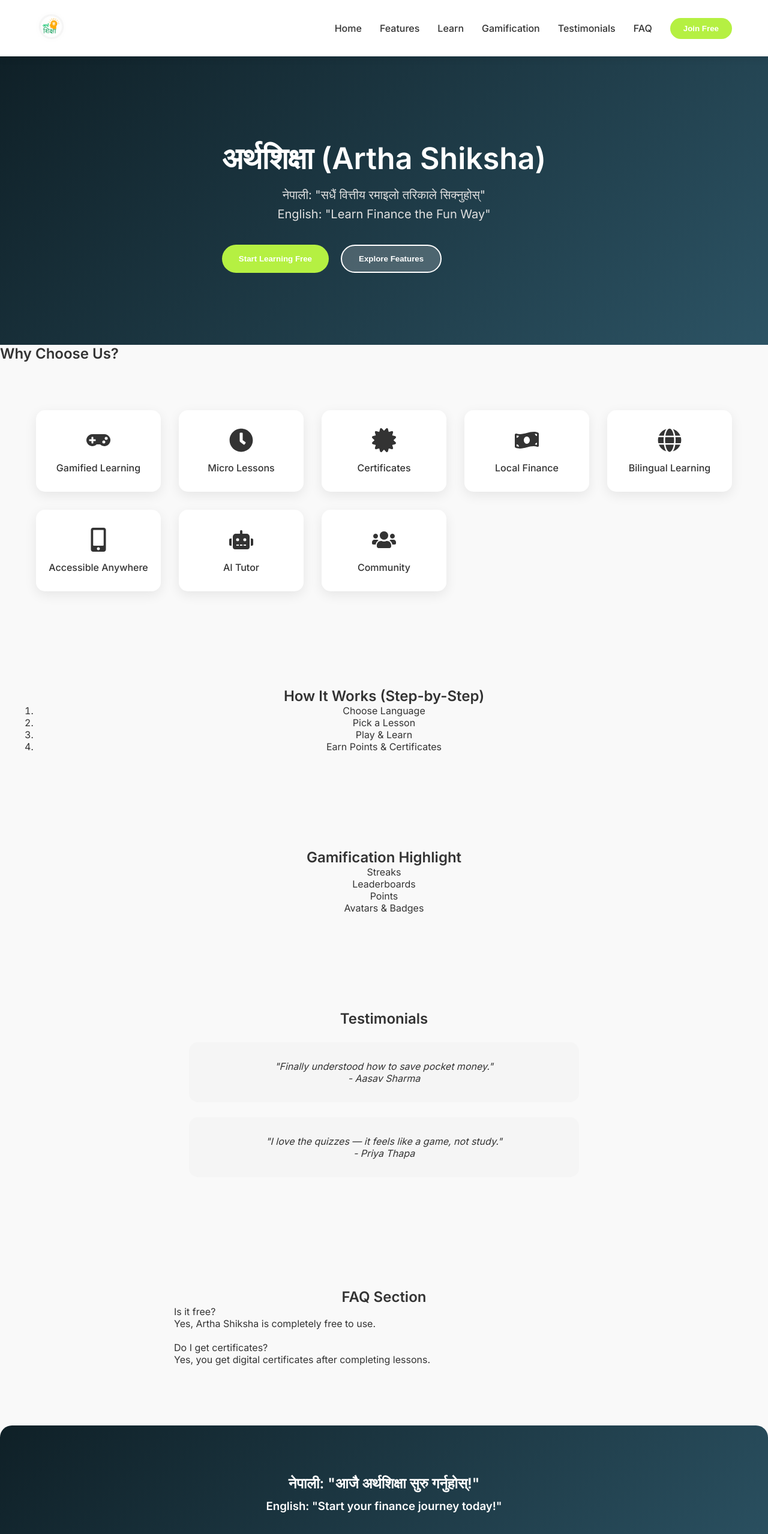
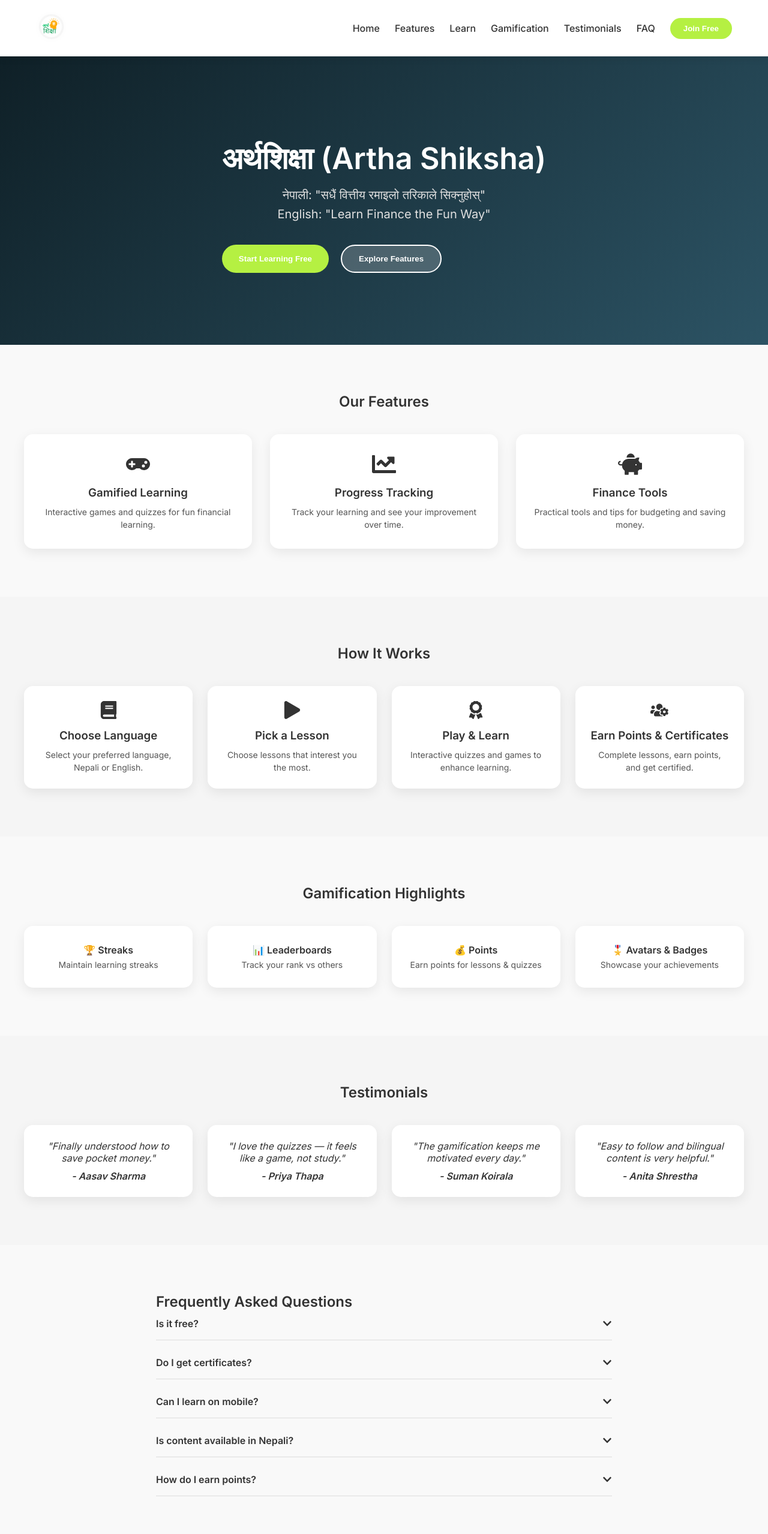
Before and after one commit to anjaliofficial/ArthaSiksha-, a React (Vite) app in the folder frontend/: page /landingpage in a window 1280 px wide. Shown: the top 2558 px of the page at 60% size. Built offline with nearby package versions, Linux system fonts and the light colour scheme.

Commit message:
Landing page fixed

```diff
--- a/frontend/src/public/LandingPage.css
+++ b/frontend/src/public/LandingPage.css
@@ -1,254 +1,92 @@
 /* General */
-body, html {
-  margin: 0;
-  padding: 0;
-  font-family: 'Inter', sans-serif;
-  background-color: #f9f9f9;
-}
+body, html { margin: 0; padding: 0; font-family: 'Inter', sans-serif; background-color: #f9f9f9; scroll-behavior: smooth; }
 
 /* Navbar */
-.navbar {
-  display: flex;
-  justify-content: space-between;
-  align-items: center;
-  padding: 20px 60px;
-  position: sticky;
-  top: 0;
-  z-index: 1000;
-  background: rgba(255, 255, 255, 0.95);
-  box-shadow: 0 4px 12px rgba(0,0,0,0.08);
-  transition: all 0.3s ease;
-}
+.navbar { display: flex; justify-content: space-between; align-items: center; padding: 20px 60px; position: sticky; top: 0; z-index: 1000; background: rgba(255, 255, 255, 0.95); box-shadow: 0 4px 12px rgba(0,0,0,0.08); transition: all 0.3s ease; }
+.logo-img { height: 50px; object-fit: contain; }
+.nav-links { list-style: none; display: flex; gap: 25px; align-items: center; }
+.nav-links li { cursor: pointer; color: #333; font-weight: 500; transition: color 0.3s, transform 0.3s; }
+.nav-links li:hover { color: #9acc38; transform: scale(1.05); }
+.join-btn { background-color: #B5F042; color: #fff; border: none; padding: 10px 22px; border-radius: 25px; cursor: pointer; font-weight: 600; transition: background 0.3s, transform 0.3s; }
+.join-btn:hover { background-color: #9acc38; transform: scale(1.05); }
 
-.logo-img {
-  height: 50px;
-  object-fit: contain;
-}
+/* Hero */
+.hero { display: flex; flex-direction: column; justify-content: center; align-items: center; padding: 140px 20px 120px 20px; text-align: center; background: linear-gradient(135deg, #0f2027, #2c5364); color: #fff; animation: fadeIn 1s ease-in; }
+.hero-text h1 { font-size: 50px; margin-bottom: 15px; font-weight: 700; line-height: 1.2; }
+.hero-text p { font-size: 20px; margin-bottom: 35px; max-width: 650px; line-height: 1.6; color: #e0e0e0; }
+.hero-buttons { display: flex; gap: 20px; flex-wrap: wrap; }
+.hero-buttons .primary-btn { background-color: #B5F042; color: #fff; padding: 14px 28px; border-radius: 30px; font-weight: 600; border: none; cursor: pointer; transition: transform 0.3s; }
+.hero-buttons .primary-btn:hover { background-color: #9acc38; transform: scale(1.05); }
+.hero-buttons .secondary-btn { background-color: rgba(255,255,255,0.2); color: #fff; border: 2px solid #fff; padding: 14px 28px; border-radius: 30px; font-weight: 600; transition: transform 0.3s; }
+.hero-buttons .secondary-btn:hover { background-color: rgba(255,255,255,0.3); transform: scale(1.05); }
 
-.nav-links {
-  list-style: none;
-  display: flex;
-  gap: 30px;
-  align-items: center;
-}
+/* Features */
+.features { padding: 80px 40px; text-align: center; }
+.features-grid { display: grid; grid-template-columns: repeat(auto-fit, minmax(220px, 1fr)); gap: 30px; margin-top: 40px; }
+.feature-card { background-color: #fff; padding: 30px 20px; border-radius: 15px; box-shadow: 0 6px 20px rgba(0,0,0,0.08); transition: transform 0.4s, box-shadow 0.4s; opacity: 0; transform: translateY(30px); animation: slideUp 0.6s forwards; }
+.feature-card:hover { transform: translateY(-8px); box-shadow: 0 12px 24px rgba(0,0,0,0.15); }
+.feature-card h3 { margin-top: 12px; margin-bottom: 10px; }
+.feature-card p { color: #555; font-size: 14px; line-height: 1.5; }
 
-.nav-links li {
-  cursor: pointer;
-  color: #333;
-  font-weight: 500;
-  position: relative;
-  transition: color 0.3s;
-}
+/* How It Works */
+.how-it-works { padding: 80px 40px; text-align: center; background-color: #f5f5f5; }
+.how-cards { display: grid; grid-template-columns: repeat(auto-fit, minmax(220px, 1fr)); gap: 25px; margin-top: 40px; }
+.how-card { background: #fff; padding: 25px; border-radius: 15px; box-shadow: 0 6px 20px rgba(0,0,0,0.08); text-align: center; transition: transform 0.3s, box-shadow 0.3s; opacity: 0; transform: translateY(30px); animation: slideUp 0.6s forwards; }
+.how-card:hover { transform: translateY(-6px); box-shadow: 0 12px 24px rgba(0,0,0,0.15); }
+.how-card h3 { margin-top: 12px; margin-bottom: 10px; }
+.how-card p { color: #555; font-size: 14px; line-height: 1.5; }
 
-.nav-links li:hover {
-  color: #B5F042;
-}
+/* Gamification */
+.gamification { padding: 80px 40px; text-align: center; }
+.gamification-grid { display: grid; grid-template-columns: repeat(auto-fit, minmax(200px, 1fr)); gap: 25px; margin-top: 40px; }
+.gam-card { background: #fff; padding: 30px; border-radius: 15px; box-shadow: 0 6px 20px rgba(0,0,0,0.08); text-align: center; font-weight: 600; transition: transform 0.3s; opacity: 0; transform: translateY(30px); animation: slideUp 0.6s forwards; }
+.gam-card span { display: block; font-weight: 400; font-size: 14px; margin-top: 6px; color: #555; }
+.gam-card:hover { transform: translateY(-6px); }
 
-.nav-links li::after {
-  content: "";
-  position: absolute;
-  width: 0;
-  height: 2px;
-  background-color: #B5F042;
-  bottom: -6px;
-  left: 0;
-  transition: width 0.3s;
-}
+/* Testimonials */
+.testimonials { padding: 80px 40px; text-align: center; background-color: #f5f5f5; }
+.testimonial-grid { display: grid; grid-template-columns: repeat(auto-fit, minmax(240px, 1fr)); gap: 25px; margin-top: 40px; }
+.testimonial-card { background-color: #fff; padding: 25px; border-radius: 15px; font-style: italic; box-shadow: 0 6px 20px rgba(0,0,0,0.08); transition: transform 0.3s, box-shadow 0.3s; opacity: 0; transform: translateY(30px); animation: slideUp 0.6s forwards; }
+.testimonial-card span { display: block; margin-top: 10px; font-weight: 600; color: #333; }
+.testimonial-card:hover { transform: translateY(-5px); box-shadow: 0 12px 24px rgba(0,0,0,0.15); }
 
-.nav-links li:hover::after {
-  width: 100%;
-}
+/* FAQ */
+.faq { padding: 80px 20px; max-width: 800px; margin: auto; }
+.faq-item { margin-bottom: 15px; border-bottom: 1px solid #ddd; cursor: pointer; padding: 12px 0; transition: background 0.3s; }
+.faq-item:hover { background-color: rgba(181, 240, 66, 0.1); }
+.faq-question { display: flex; justify-content: space-between; align-items: center; font-weight: 600; font-size: 16px; }
+.faq-answer { max-height: 0; overflow: hidden; transition: max-height 0.5s ease, padding 0.3s ease; padding: 0; margin-top: 5px; color: #555; }
+.faq-item.open .faq-answer { max-height: 500px; padding: 10px 0; }
 
-.join-btn {
-  background-color: #B5F042; /* green theme */
-  color: #fff;
-  border: none;
-  padding: 10px 22px;
-  border-radius: 25px;
-  cursor: pointer;
-  font-weight: 600;
-  transition: all 0.3s;
-}
+/* CTA */
+.cta { background: linear-gradient(135deg, #0f2027, #2c5364); color: #fff; border-radius: 20px; padding: 70px 30px; text-align: center; }
+.cta h2, .cta h3 { margin: 12px 0; }
+.cta button { margin-top: 25px; padding: 16px 40px; border-radius: 30px; background-color: #B5F042; color: #fff; border: none; cursor: pointer; font-weight: 600; transition: transform 0.3s; }
+.cta button:hover { background-color: #9acc38; transform: scale(1.05); }
 
-.join-btn:hover {
-  background-color: #9acc38;
-  color: #fff;
-}
+/* Footer Dark Theme */
+footer { padding: 60px 20px; background-color: #1f2937; text-align: center; font-size: 14px; color: #d1d5db; }
+.footer-content { display: flex; flex-wrap: wrap; justify-content: space-around; gap: 30px; }
+.footer-section { flex: 1 1 200px; }
+.footer-section h4 { margin-bottom: 10px; color: #f9fafb; }
+.footer-section p, .footer-section li { margin-bottom: 6px; color: #d1d5db; list-style: none; }
+.footer-section input { padding: 8px 12px; border-radius: 20px; border: 1px solid #4b5563; width: 70%; margin-bottom: 8px; background-color: #111827; color: #f9fafb; }
+.footer-section input::placeholder { color: #9ca3af; }
+.footer-section button { padding: 8px 20px; border-radius: 20px; border: none; background-color: #B5F042; color: #1f2937; cursor: pointer; font-weight: 600; }
+.footer-section button:hover { background-color: #9acc38; }
+.footer-bottom { margin-top: 30px; font-size: 13px; color: #9ca3af; }
 
-/* Hero Section */
-.hero {
-  display: flex;
-  flex-direction: column;
-  justify-content: center;
-  align-items: center;
-  padding: 140px 20px 120px 20px;
-  text-align: center;
-  background: linear-gradient(135deg, #0f2027, #2c5364);
-  color: #fff;
-}
-
-.hero-text h1 {
-  font-size: 50px;
-  margin-bottom: 15px;
-  font-weight: 700;
-  line-height: 1.2;
-}
-
-.hero-text p {
-  font-size: 20px;
-  margin-bottom: 35px;
-  max-width: 650px;
-  line-height: 1.6;
-  color: #e0e0e0;
-}
-
-.hero-buttons {
-  display: flex;
-  gap: 20px;
-  flex-wrap: wrap;
-}
-
-.hero-buttons .primary-btn {
-  background-color: #B5F042; /* green */
-  color: #fff;
-  padding: 14px 28px;
-  border-radius: 30px;
-  font-weight: 600;
-  border: none;
-  transition: all 0.3s ease;
-}
-
-.hero-buttons .primary-btn:hover {
-  background-color: #9acc38;
-}
-
-.hero-buttons .secondary-btn {
-  background-color: rgba(255,255,255,0.2);
-  color: #fff;
-  border: 2px solid #fff;
-  padding: 14px 28px;
-  border-radius: 30px;
-  font-weight: 600;
-  transition: all 0.3s ease;
-}
-
-.hero-buttons .secondary-btn:hover {
-  background-color: rgba(255,255,255,0.3);
-}
-
-/* Features Grid */
-.features-grid {
-  display: grid;
-  grid-template-columns: repeat(auto-fit, minmax(200px, 1fr));
-  gap: 30px;
-  padding: 80px 60px;
-}
-
-.feature-card {
-  background-color: #fff;
-  padding: 30px 20px;
-  text-align: center;
-  border-radius: 15px;
-  box-shadow: 0 6px 20px rgba(0,0,0,0.08);
-  transition: all 0.3s;
-}
-
-.feature-card:hover {
-  transform: translateY(-8px);
-  box-shadow: 0 12px 24px rgba(0,0,0,0.15);
-}
-
-.feature-card p {
-  margin-top: 12px;
-  font-weight: 500;
-  font-size: 16px;
-}
-
-/* Sections */
-.how-it-works, .gamification, .testimonials, .faq, .cta {
-  padding: 80px 60px;
-  text-align: center;
-}
-
-.testimonial-card {
-  background-color: #f5f5f5;
-  margin: 25px auto;
-  padding: 30px;
-  border-radius: 15px;
-  max-width: 650px;
-  font-style: italic;
-  transition: transform 0.3s, box-shadow 0.3s;
-}
-
-.testimonial-card:hover {
-  transform: translateY(-5px);
-  box-shadow: 0 8px 20px rgba(0,0,0,0.1);
-}
-
-.faq-item {
-  margin-bottom: 20px;
-  text-align: left;
-  max-width: 700px;
-  margin-left: auto;
-  margin-right: auto;
-  font-size: 16px;
-}
-
-/* Call to Action */
-.cta {
-  background: linear-gradient(135deg, #0f2027, #2c5364);
-  color: #fff;
-  border-radius: 20px;
-  padding: 70px 30px;
-}
-
-.cta h2, .cta h3 {
-  margin: 12px 0;
-}
-
-.cta button {
-  margin-top: 25px;
-  padding: 16px 40px;
-  border-radius: 30px;
-  background-color: #B5F042; /* green */
-  color: #fff;
-  border: none;
-  cursor: pointer;
-  font-weight: 600;
-  transition: all 0.3s;
-}
-
-.cta button:hover {
-  background-color: #9acc38;
-  color: #fff;
-}
-
-/* Footer */
-footer {
-  padding: 35px 20px;
-  text-align: center;
-  background-color: #f2f2f2;
-  margin-top: 30px;
-  font-size: 14px;
-  color: #555;
-}
+/* Animations */
+@keyframes fadeIn { from { opacity: 0; } to { opacity: 1; } }
+@keyframes slideUp { from { opacity: 0; transform: translateY(30px); } to { opacity: 1; transform: translateY(0); } }
 
 /* Responsive */
 @media screen and (max-width: 768px) {
-  .features-grid {
-    padding: 60px 20px;
-  }
-  .hero-text h1 {
-    font-size: 38px;
-  }
-  .hero-text p {
-    font-size: 16px;
-  }
-  .hero-buttons {
-    flex-direction: column;
-    gap: 12px;
-  }
-  .navbar {
-    padding: 15px 20px;
-  }
+  .features-grid, .how-cards, .gamification-grid, .testimonial-grid { grid-template-columns: 1fr; padding: 0 10px; }
+  .hero-text h1 { font-size: 38px; }
+  .hero-text p { font-size: 16px; }
+  .hero-buttons { flex-direction: column; gap: 12px; }
+  .navbar { flex-wrap: wrap; padding: 15px 20px; }
+  .footer-content { flex-direction: column; align-items: center; }
+  .footer-section input { width: 100%; }
 }
--- a/frontend/src/public/LandingPage.jsx
+++ b/frontend/src/public/LandingPage.jsx
@@ -1,6 +1,5 @@
-import React from "react";
-import logoWhite from "../assets/logoWhite.png"; // Add your logo image
-
+import React, { useState, useRef, useEffect } from "react";
+import logoWhite from "../assets/logoWhite.png";
 import "./LandingPage.css";
 
 import {
@@ -12,142 +11,291 @@ import {
   FaMobileAlt,
   FaRobot,
   FaUsers,
+  FaChevronDown,
+  FaChevronUp,
+  FaBook,
+  FaPlay,
+  FaAward,
+  FaUsersCog,
+  FaChartLine,
+  FaPiggyBank,
 } from "react-icons/fa";
 
+const faqData = [
+  {
+    question: "Is it free?",
+    answer: "Yes, Artha Shiksha is completely free to use.",
+  },
+  {
+    question: "Do I get certificates?",
+    answer: "Yes, you get digital certificates after completing lessons.",
+  },
+  {
+    question: "Can I learn on mobile?",
+    answer: "Absolutely! Works on desktop, tablet, and mobile.",
+  },
+  {
+    question: "Is content available in Nepali?",
+    answer: "Yes, all lessons are bilingual in Nepali and English.",
+  },
+  {
+    question: "How do I earn points?",
+    answer:
+      "Points are earned by completing lessons, quizzes, and maintaining streaks.",
+  },
+];
+
+const testimonials = [
+  {
+    text: "Finally understood how to save pocket money.",
+    author: "Aasav Sharma",
+  },
+  {
+    text: "I love the quizzes — it feels like a game, not study.",
+    author: "Priya Thapa",
+  },
+  {
+    text: "The gamification keeps me motivated every day.",
+    author: "Suman Koirala",
+  },
+  {
+    text: "Easy to follow and bilingual content is very helpful.",
+    author: "Anita Shrestha",
+  },
+];
+
 const LandingPage = () => {
+  const [openIndex, setOpenIndex] = useState(null);
+
+  // References to scroll to sections
+  const heroRef = useRef(null);
+  const featuresRef = useRef(null);
+  const learnRef = useRef(null);
+  const gamificationRef = useRef(null);
+  const testimonialsRef = useRef(null);
+  const faqRef = useRef(null);
+  const ctaRef = useRef(null);
+
+  const scrollToSection = (ref) => {
+    ref.current.scrollIntoView({ behavior: "smooth" });
+  };
+
+  const toggleFAQ = (index) => {
+    setOpenIndex(openIndex === index ? null : index);
+  };
+
+  useEffect(() => {
+    const observer = new IntersectionObserver(
+      (entries) => {
+        entries.forEach((entry) => {
+          if (entry.isIntersecting) {
+            entry.target.classList.add("fade-in");
+            observer.unobserve(entry.target);
+          }
+        });
+      },
+      { threshold: 0.2 }
+    );
+
+    const elements = document.querySelectorAll(
+      ".feature-card, .how-card, .gam-card, .testimonial-card"
+    );
+    elements.forEach((el) => observer.observe(el));
+  }, []);
+
   return (
     <div className="landing-page">
       {/* Navbar */}
       <nav className="navbar">
         <div className="logo">
           <img src={logoWhite} alt="Artha Shiksha Logo" className="logo-img" />
-        </div>{" "}
+        </div>
         <ul className="nav-links">
-          <li>Home</li>
-          <li>Features</li>
-          <li>Learn</li>
-          <li>Gamification</li>
-          <li>Testimonials</li>
-          <li>FAQ</li>
+          <li onClick={() => scrollToSection(heroRef)}>Home</li>
+          <li onClick={() => scrollToSection(featuresRef)}>Features</li>
+          <li onClick={() => scrollToSection(learnRef)}>Learn</li>
+          <li onClick={() => scrollToSection(gamificationRef)}>Gamification</li>
+          <li onClick={() => scrollToSection(testimonialsRef)}>Testimonials</li>
+          <li onClick={() => scrollToSection(faqRef)}>FAQ</li>
           <li>
-            <button className="join-btn">Join Free</button>
+            <button
+              className="join-btn"
+              onClick={() => scrollToSection(ctaRef)}
+            >
+              Join Free
+            </button>
           </li>
         </ul>
       </nav>
 
       {/* Hero Section */}
-      <section className="hero">
+      <section className="hero" ref={heroRef}>
         <div className="hero-text">
           <h1>अर्थशिक्षा (Artha Shiksha)</h1>
           <p>
-            नेपाली: "सधैं वित्तीय रमाइलो तरिकाले सिक्नुहोस्"
-            <br />
-            English: "Learn Finance the Fun Way"
+            नेपाली: "सधैं वित्तीय रमाइलो तरिकाले सिक्नुहोस्" <br /> English:
+            "Learn Finance the Fun Way"
           </p>
           <div className="hero-buttons">
-            <button className="primary-btn">Start Learning Free</button>
-            <button className="secondary-btn">Explore Features</button>
+            <button
+              className="primary-btn"
+              onClick={() => scrollToSection(featuresRef)}
+            >
+              Start Learning Free
+            </button>
+            <button
+              className="secondary-btn"
+              onClick={() => scrollToSection(featuresRef)}
+            >
+              Explore Features
+            </button>
           </div>
         </div>
       </section>
 
-      {/* Why Choose Us */}
-      <section className="why-choose">
-        <h2>Why Choose Us?</h2>
+      {/* Features Section */}
+      <section className="features" ref={featuresRef}>
+        <h2>Our Features</h2>
         <div className="features-grid">
           <div className="feature-card">
             <FaGamepad size={40} />
-            <p>Gamified Learning</p>
+            <h3>Gamified Learning</h3>
+            <p>Interactive games and quizzes for fun financial learning.</p>
           </div>
           <div className="feature-card">
-            <FaClock size={40} />
-            <p>Micro Lessons</p>
+            <FaChartLine size={40} />
+            <h3>Progress Tracking</h3>
+            <p>Track your learning and see your improvement over time.</p>
           </div>
           <div className="feature-card">
-            <FaCertificate size={40} />
-            <p>Certificates</p>
-          </div>
-          <div className="feature-card">
-            <FaMoneyBillWave size={40} />
-            <p>Local Finance</p>
-          </div>
-          <div className="feature-card">
-            <FaGlobe size={40} />
-            <p>Bilingual Learning</p>
-          </div>
-          <div className="feature-card">
-            <FaMobileAlt size={40} />
-            <p>Accessible Anywhere</p>
-          </div>
-          <div className="feature-card">
-            <FaRobot size={40} />
-            <p>AI Tutor</p>
-          </div>
-          <div className="feature-card">
-            <FaUsers size={40} />
-            <p>Community</p>
+            <FaPiggyBank size={40} />
+            <h3>Finance Tools</h3>
+            <p>Practical tools and tips for budgeting and saving money.</p>
           </div>
         </div>
       </section>
 
-      {/* How It Works */}
-      <section className="how-it-works">
-        <h2>How It Works (Step-by-Step)</h2>
-        <ol>
-          <li>Choose Language</li>
-          <li>Pick a Lesson</li>
-          <li>Play & Learn</li>
-          <li>Earn Points & Certificates</li>
-        </ol>
-      </section>
-
-      {/* Gamification Highlight */}
-      <section className="gamification">
-        <h2>Gamification Highlight</h2>
-        <div className="gamification-grid">
-          <div>Streaks</div>
-          <div>Leaderboards</div>
-          <div>Points</div>
-          <div>Avatars & Badges</div>
+      {/* How It Works Section */}
+      <section className="how-it-works" ref={learnRef}>
+        <h2>How It Works</h2>
+        <div className="how-cards">
+          <div className="how-card">
+            <FaBook size={30} />
+            <h3>Choose Language</h3>
+            <p>Select your preferred language, Nepali or English.</p>
+          </div>
+          <div className="how-card">
+            <FaPlay size={30} />
+            <h3>Pick a Lesson</h3>
+            <p>Choose lessons that interest you the most.</p>
+          </div>
+          <div className="how-card">
+            <FaAward size={30} />
+            <h3>Play & Learn</h3>
+            <p>Interactive quizzes and games to enhance learning.</p>
+          </div>
+          <div className="how-card">
+            <FaUsersCog size={30} />
+            <h3>Earn Points & Certificates</h3>
+            <p>Complete lessons, earn points, and get certified.</p>
+          </div>
         </div>
       </section>
 
-      {/* Testimonials */}
-      <section className="testimonials">
-        <h2>Testimonials</h2>
-        <div className="testimonial-card">
-          <p>"Finally understood how to save pocket money."</p>
-          <span>- Aasav Sharma</span>
-        </div>
-        <div className="testimonial-card">
-          <p>"I love the quizzes — it feels like a game, not study."</p>
-          <span>- Priya Thapa</span>
+      {/* Gamification Section */}
+      <section className="gamification" ref={gamificationRef}>
+        <h2>Gamification Highlights</h2>
+        <div className="gamification-grid">
+          <div className="gam-card">
+            🏆 Streaks <span>Maintain learning streaks</span>
+          </div>
+          <div className="gam-card">
+            📊 Leaderboards <span>Track your rank vs others</span>
+          </div>
+          <div className="gam-card">
+            💰 Points <span>Earn points for lessons & quizzes</span>
+          </div>
+          <div className="gam-card">
+            🎖️ Avatars & Badges <span>Showcase your achievements</span>
+          </div>
         </div>
       </section>
 
-      {/* FAQ */}
-      <section className="faq">
-        <h2>FAQ Section</h2>
-        <div className="faq-item">
-          <p>Is it free?</p>
-          <p>Yes, Artha Shiksha is completely free to use.</p>
-        </div>
-        <div className="faq-item">
-          <p>Do I get certificates?</p>
-          <p>Yes, you get digital certificates after completing lessons.</p>
+      {/* Testimonials Section */}
+      <section className="testimonials" ref={testimonialsRef}>
+        <h2>Testimonials</h2>
+        <div className="testimonial-grid">
+          {testimonials.map((t, idx) => (
+            <div key={idx} className="testimonial-card">
+              <p>"{t.text}"</p>
+              <span>- {t.author}</span>
+            </div>
+          ))}
         </div>
       </section>
 
+      {/* FAQ Section */}
+      <section className="faq" ref={faqRef}>
+        <h2>Frequently Asked Questions</h2>
+        {faqData.map((item, index) => (
+          <div
+            key={index}
+            className={`faq-item ${openIndex === index ? "open" : ""}`}
+            onClick={() => toggleFAQ(index)}
+          >
+            <div className="faq-question">
+              <span>{item.question}</span>
+              {openIndex === index ? <FaChevronUp /> : <FaChevronDown />}
+            </div>
+            <div className="faq-answer">{item.answer}</div>
+          </div>
+        ))}
+      </section>
+
       {/* Call to Action */}
-      <section className="cta">
+      <section className="cta" ref={ctaRef}>
         <h2>नेपाली: "आजै अर्थशिक्षा सुरु गर्नुहोस्!"</h2>
         <h3>English: "Start your finance journey today!"</h3>
-        <button className="primary-btn">Join Now – Free</button>
+        <button className="primary-btn" onClick={() => scrollToSection(ctaRef)}>
+          Join Now – Free
+        </button>
       </section>
 
       {/* Footer */}
       <footer>
-        <p>About | Privacy Policy | Contact | FAQ</p>
+        <div className="footer-content">
+          <div className="footer-section">
+            <h4>About</h4>
+            <p>
+              Artha Shiksha is your platform for interactive financial
+              education.
+            </p>
+          </div>
+          <div className="footer-section">
+            <h4>Quick Links</h4>
+            <ul>
+              <li onClick={() => scrollToSection(heroRef)}>Home</li>
+              <li onClick={() => scrollToSection(featuresRef)}>Features</li>
+              <li onClick={() => scrollToSection(learnRef)}>Learn</li>
+              <li onClick={() => scrollToSection(gamificationRef)}>
+                Gamification
+              </li>
+            </ul>
+          </div>
+          <div className="footer-section">
+            <h4>Contact</h4>
+            <p>Email: support@arthashiksha.com</p>
+            <p>Phone: +977 1234 56789</p>
+          </div>
+          <div className="footer-section">
+            <h4>Newsletter</h4>
+            <input type="email" placeholder="Your email" />
+            <button>Subscribe</button>
+          </div>
+        </div>
+        <div className="footer-bottom">
+          &copy; 2025 Artha Shiksha. All rights reserved.
+        </div>
       </footer>
     </div>
   );
```
